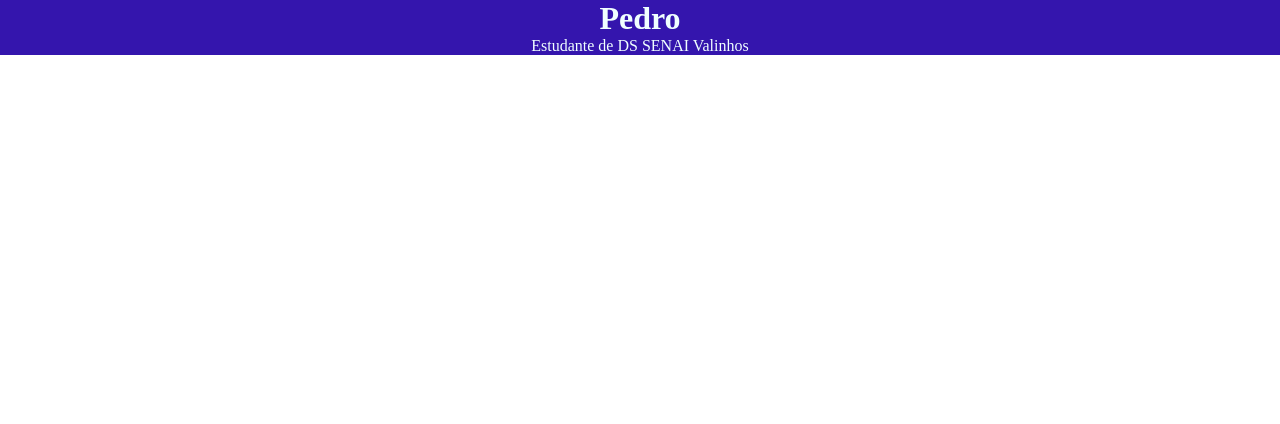
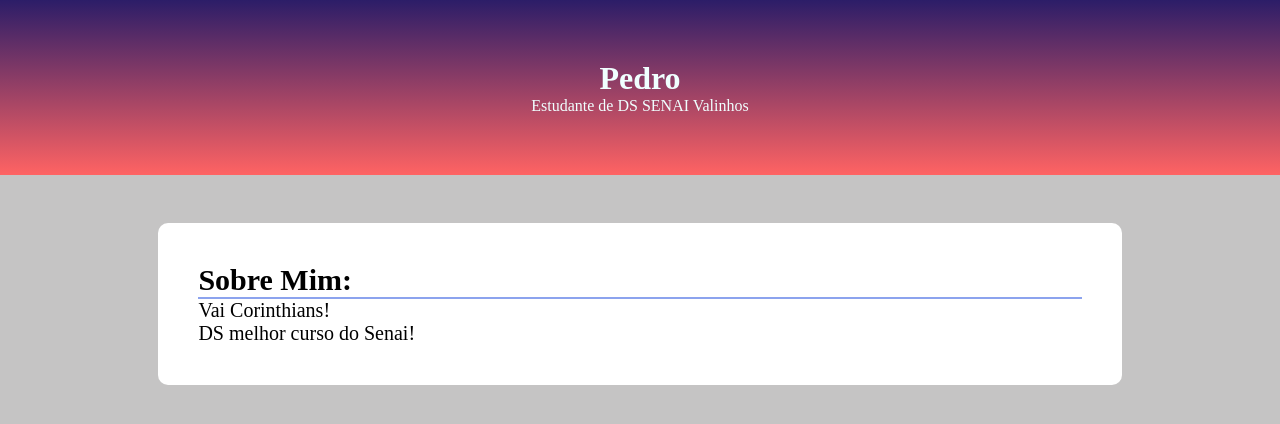
Before and after one commit to PedroUE/meu-primeiro-site, a plain HTML site: page index.html in a window 1280 px wide. Drawn offline with Linux system fonts and the light colour scheme; a web font is replaced by a local one.

Commit message:
finish about section

```diff
--- a/assets/styles/index.css
+++ b/assets/styles/index.css
@@ -1,15 +1,47 @@
+@import url('https://fonts.googleapis.com/css2?family=Mozilla+Headline:wght@200..700&display=swap');
 /*Reset do CSS */
 * {
   margin: 0px;
   padding: 0px;
+  box-sizing: border-box;
 }
 
-h1,
-p {
+/* Configurações gerais */
+body {
+  display: flex;
+  flex-direction: column;
+  min-height: 100vh;
+  font-family: "Mozilla Headline";
+}
+
+header {
+  background: linear-gradient(rgb(44, 29, 104), rgba(255, 0, 0, 0.61));
+  color: azure;
+  padding: 60px;
   text-align: center;
 }
 
-header {
-  background-color: rgb(52, 21, 173);
-  color: azure;
+about-section {
+  display: block;
+  background-color: white;
+  width: 80%;
+  margin: 0 auto;
+  padding: 40px;
+  border-radius: 10px;
 }
+
+main {
+  background-color: rgb(197, 196, 196);
+  flex: 1;
+  padding: 48px 38px;
+  width: 100%;
+}
+
+#titulo-sobre-mim {
+  font-size: 30px;
+  border-bottom: 2px solid rgb(140, 163, 238)
+}
+
+.texto-sobre-mim {
+  font-size: 20px;
+}
--- a/index.html
+++ b/index.html
@@ -11,5 +11,13 @@
       <h1>Pedro</h1>
       <p>Estudante de DS SENAI Valinhos</p>
     </header>
+
+    <main>
+       <about-section>
+        <h3 id="titulo-sobre-mim"> Sobre Mim: </h3>
+        <p class="texto-sobre-mim">Vai Corinthians!</p>
+        <p class="texto-sobre-mim">DS melhor curso do Senai!</p>
+       </about-section>
+    </main>
   </body>
 </html>
```
